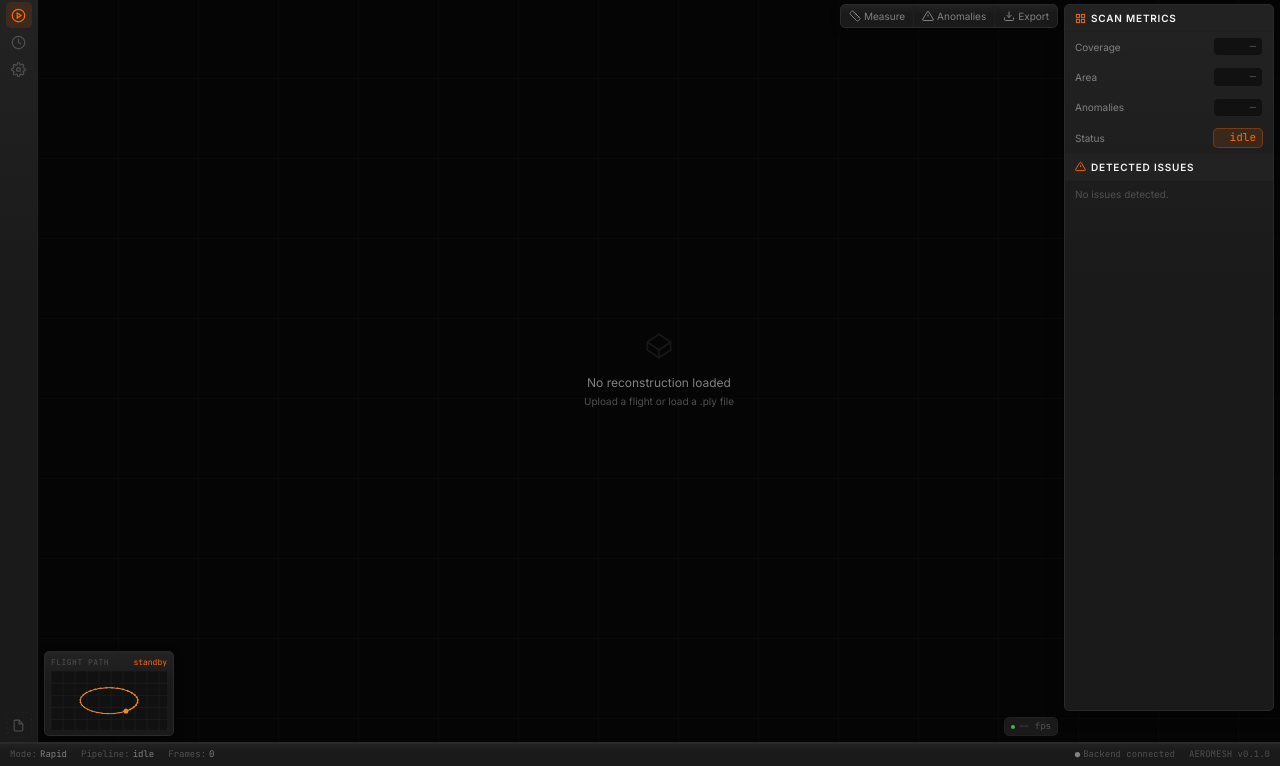
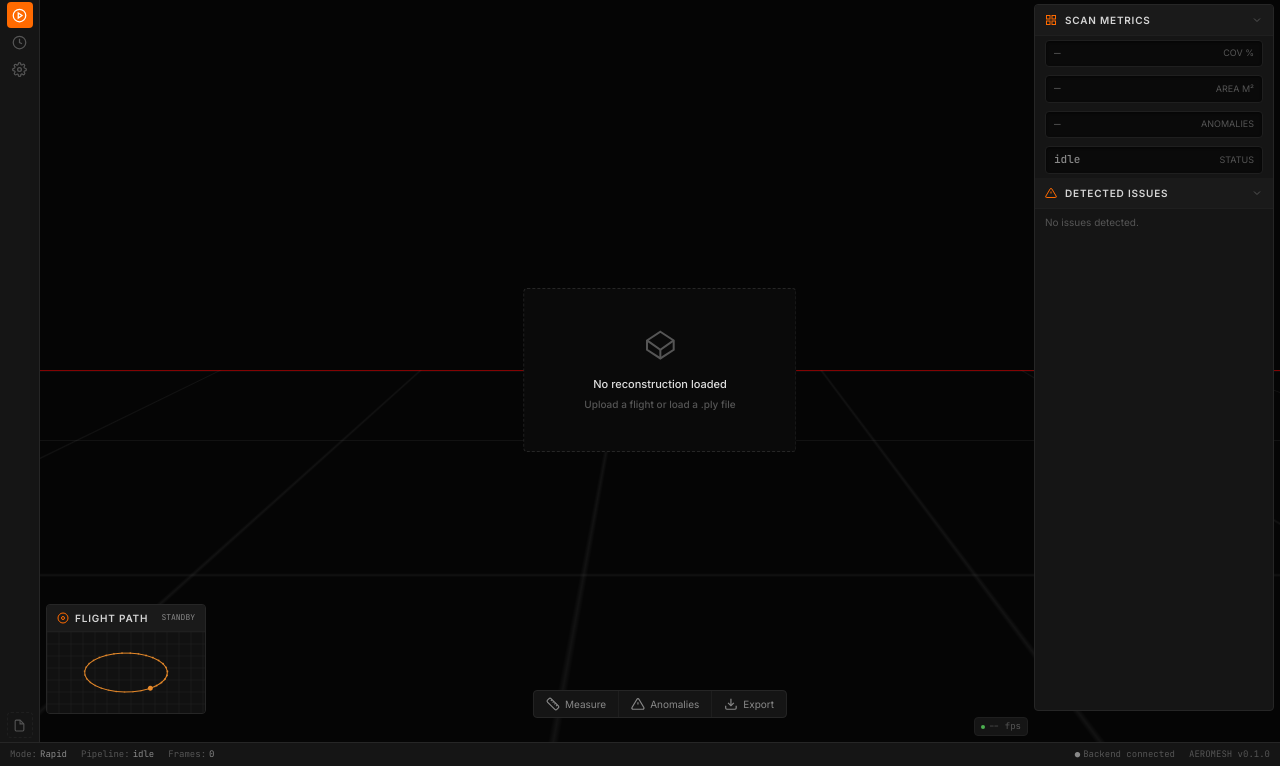
Before and after one commit to hemanth-008/AeroMesh, a website built with Vite: page aeromesh-frontend/aeromesh-frontend/index.html in a window 1280 px wide. Shown: the part 34-800 px from the top of the page. Built offline with nearby package versions, Linux system fonts and the light colour scheme; what @mkkellogg/gaussian-splats-3d would draw is missing.

Commit message:
UI Restyle to SuperSplat design system

```diff
--- a/aeromesh-frontend/aeromesh-frontend/index.html
+++ b/aeromesh-frontend/aeromesh-frontend/index.html
@@ -148,7 +148,10 @@
 
         <div id="minimap">
           <div class="minimap-header">
-            <span class="minimap-label">Flight path</span>
+            <span class="minimap-label">
+              <svg viewBox="0 0 24 24" fill="none" stroke="currentColor" stroke-width="2"><circle cx="12" cy="12" r="10"/><circle cx="12" cy="12" r="3"/></svg>
+              Flight path
+            </span>
             <span class="minimap-status" id="minimap-status">standby</span>
           </div>
           <canvas id="minimap-canvas"></canvas>
@@ -189,33 +192,42 @@
           </div>
         </div>
 
-        <!-- Floating property panel (inside viewer, over canvas) -->
         <aside id="rightrail">
           <div class="rail-section-title">
-            <svg viewBox="0 0 24 24" fill="none" stroke="currentColor" stroke-width="2"><rect x="3" y="3" width="7" height="7"/><rect x="14" y="3" width="7" height="7"/><rect x="14" y="14" width="7" height="7"/><rect x="3" y="14" width="7" height="7"/></svg>
+            <svg class="icon" viewBox="0 0 24 24" fill="none" stroke="currentColor" stroke-width="2"><rect x="3" y="3" width="7" height="7"/><rect x="14" y="3" width="7" height="7"/><rect x="14" y="14" width="7" height="7"/><rect x="3" y="14" width="7" height="7"/></svg>
             Scan Metrics
+            <svg class="chevron" viewBox="0 0 24 24" fill="none" stroke="currentColor" stroke-width="2"><polyline points="6 9 12 15 18 9"/></svg>
           </div>
 
           <div class="stat">
-            <span class="stat-label">Coverage</span>
-            <span class="stat-value placeholder" id="stat-coverage">&mdash;</span>
+            <div class="stat-field">
+              <span class="stat-value placeholder" id="stat-coverage">&mdash;</span>
+              <span class="stat-label">Cov %</span>
+            </div>
           </div>
           <div class="stat">
-            <span class="stat-label">Area</span>
-            <span class="stat-value placeholder" id="stat-area">&mdash;</span>
+            <div class="stat-field">
+              <span class="stat-value placeholder" id="stat-area">&mdash;</span>
+              <span class="stat-label">Area m²</span>
+            </div>
           </div>
           <div class="stat">
-            <span class="stat-label">Anomalies</span>
-            <span class="stat-value placeholder" id="stat-anomalies">&mdash;</span>
+            <div class="stat-field">
+              <span class="stat-value placeholder" id="stat-anomalies">&mdash;</span>
+              <span class="stat-label">Anomalies</span>
+            </div>
           </div>
           <div class="stat">
-            <span class="stat-label">Status</span>
-            <span class="stat-value" id="stat-status">idle</span>
+            <div class="stat-field">
+              <span class="stat-value" id="stat-status">idle</span>
+              <span class="stat-label">Status</span>
+            </div>
           </div>
 
           <div class="rail-section-title" style="margin-top: 0;">
-            <svg viewBox="0 0 24 24" fill="none" stroke="currentColor" stroke-width="2"><path d="M10.29 3.86L1.82 18a2 2 0 0 0 1.71 3h16.94a2 2 0 0 0 1.71-3L13.71 3.86a2 2 0 0 0-3.42 0z"/><line x1="12" y1="9" x2="12" y2="13"/><line x1="12" y1="17" x2="12.01" y2="17"/></svg>
+            <svg class="icon" viewBox="0 0 24 24" fill="none" stroke="currentColor" stroke-width="2"><path d="M10.29 3.86L1.82 18a2 2 0 0 0 1.71 3h16.94a2 2 0 0 0 1.71-3L13.71 3.86a2 2 0 0 0-3.42 0z"/><line x1="12" y1="9" x2="12" y2="13"/><line x1="12" y1="17" x2="12.01" y2="17"/></svg>
             Detected Issues
+            <svg class="chevron" viewBox="0 0 24 24" fill="none" stroke="currentColor" stroke-width="2"><polyline points="6 9 12 15 18 9"/></svg>
           </div>
           <div class="anomaly-section" id="anomaly-list">
             <div style="font-size: 10px; color: var(--text-dim); padding: 6px 10px;">No issues detected.</div>
--- a/aeromesh-frontend/aeromesh-frontend/src/style.css
+++ b/aeromesh-frontend/aeromesh-frontend/src/style.css
@@ -14,30 +14,32 @@
    ═══════════════════════════════════════════════ */
 
 :root {
-  --bg:           #0c0c0c;
-  --bg-dark:      #080808;
   --bg-canvas:    #050505;
-  --panel:        #1a1a1a;
-  --panel-header: #222222;
-  --panel-input:  #111111;
-  --panel-hover:  #262626;
-  --panel-active: #2c2c2c;
+  --panel:        #151515;
+  --panel-header: #1a1a1a;
+  --panel-input:  #0a0a0a;
+  --panel-hover:  #222222;
+  --panel-active: #2a2a2a;
 
-  --border:       #2a2a2a;
-  --border-dim:   #202020;
-  --separator:    #1e1e1e;
+  --border:       #262626;
+  --border-dim:   #1f1f1f;
+  --separator:    #181818;
 
-  --text:         #c0c0c0;
-  --text-bright:  #eaeaea;
-  --text-heading: #f5f5f5;
-  --text-muted:   #808080;
-  --text-dim:     #505050;
+  --text-bright:  #e0e0e0;
+  --text-heading: #d5d5d5;
+  --text:         #b0b0b0;
+  --text-muted:   #888888;
+  --text-dim:     #555555;
 
   --accent:       #ff6a00;
-  --accent-soft:  #e06010;
-  --accent-bg:    rgba(255, 106, 0, 0.12);
-  --accent-border:rgba(255, 106, 0, 0.30);
+  --accent-soft:  #e05d00;
+  --accent-bg:    #ff6a00;
   --accent-text:  #fff;
+
+  --status-idle:  #888888;
+  --status-run:   #ff6a00;
+  --status-done:  #4caf50;
+  --status-error: #e53935;
 
   --green:        #4caf50;
   --red:          #e53935;
@@ -49,11 +51,8 @@
 
   --menubar-h:    32px;
   --statusbar-h:  24px;
-  --icon-bar-w:   38px;
-  --r:            5px;
-
-  /* Gloss highlight for panels */
-  --gloss:        linear-gradient(180deg, rgba(255,255,255,0.04) 0%, rgba(255,255,255,0) 40%);
+  --icon-bar-w:   40px;
+  --r:            4px;
 }
 
 /* ═══════ Reset ═══════ */
@@ -62,7 +61,7 @@
 
 html, body {
   height: 100%;
-  background: var(--bg-dark);
+  background: var(--bg-canvas);
   color: var(--text);
   font-family: var(--font);
   font-size: 11px;
@@ -145,8 +144,7 @@ html, body {
   align-items: center;
   height: var(--menubar-h);
   background: var(--panel);
-  background-image: var(--gloss);
-  border-bottom: 1px solid var(--border-dim);
+  border-bottom: 1px solid var(--border);
   flex-shrink: 0;
   z-index: 100;
   font-size: 11px;
@@ -203,76 +201,64 @@ html, body {
 /* Mode toggle */
 .mode-toggle {
   display: flex;
-  margin: 0 8px;
+  margin: 0 12px;
   border: 1px solid var(--border);
   border-radius: var(--r);
   overflow: hidden;
-  height: 24px;
+  height: 22px;
   background: var(--panel-input);
-  box-shadow: inset 0 1px 2px rgba(0,0,0,0.4);
 }
 
 .mode-btn {
   background: transparent;
   border: none;
   border-right: 1px solid var(--border-dim);
-  color: var(--text-muted);
+  color: var(--text-dim);
   padding: 0 16px;
   font-family: var(--font);
-  font-size: 11px;
+  font-size: 10px;
   font-weight: 500;
   cursor: pointer;
   height: 100%;
-  transition: all 0.15s ease;
+  transition: background 0.15s ease;
   letter-spacing: 0.02em;
 }
 
 .mode-btn:last-child { border-right: none; }
-.mode-btn:hover { color: var(--text-bright); background: rgba(255,255,255,0.04); }
+.mode-btn:hover { color: var(--text); background: var(--panel-hover); }
 
 .mode-btn.active {
-  background: linear-gradient(180deg, #ff7a1a 0%, #e05800 100%);
+  background: var(--accent);
   color: #fff;
   font-weight: 600;
-  text-shadow: 0 1px 2px rgba(0,0,0,0.3);
-  box-shadow: 0 0 8px rgba(255, 106, 0, 0.3);
 }
 
-/* Stepper — compact chips */
+/* Stepper — flat text */
 #stepper {
   display: flex;
   align-items: center;
-  gap: 0;
+  gap: 12px;
   list-style: none;
   margin-left: auto;
-  padding: 0 6px;
+  padding: 0 16px;
   height: 100%;
 }
 
 #stepper li {
   font-family: var(--font-mono);
-  font-size: 9px;
+  font-size: 10px;
   color: var(--text-dim);
-  padding: 2px 6px;
-  background: var(--panel-input);
-  border-right: 1px solid var(--border-dim);
-  height: 18px;
   display: flex;
   align-items: center;
   letter-spacing: 0.02em;
 }
 
-#stepper li:first-child { border-radius: var(--r) 0 0 var(--r); }
-#stepper li:last-child { border-radius: 0 var(--r) var(--r) 0; border-right: none; }
-
 #stepper li.active {
   color: var(--accent);
-  background: var(--accent-bg);
 }
 
 #stepper li.complete {
-  color: var(--green);
-  background: rgba(106, 176, 76, 0.06);
+  color: var(--text-muted);
 }
 
 /* Collab — minimal dots */
@@ -313,18 +299,19 @@ html, body {
 .upload-btn {
   display: flex;
   align-items: center;
-  gap: 4px;
+  gap: 6px;
   background: var(--accent);
-  color: #fff;
+  color: var(--accent-text);
   border: none;
-  padding: 3px 10px;
-  margin: 0 6px;
+  padding: 0 12px;
+  margin: 0 12px;
   font-family: var(--font);
   font-size: 10px;
-  font-weight: 500;
+  font-weight: 600;
   cursor: pointer;
   border-radius: var(--r);
-  height: 20px;
+  height: 22px;
+  transition: background 0.1s;
 }
 
 .upload-btn:hover { background: var(--accent-soft); }
@@ -346,8 +333,7 @@ html, body {
 
 #sidebar {
   background: var(--panel);
-  background-image: var(--gloss);
-  border-right: 1px solid var(--border-dim);
+  border-right: 1px solid var(--border);
   display: flex;
   flex-direction: column;
   justify-content: space-between;
@@ -378,7 +364,7 @@ html, body {
 .nav-item span { display: none; }
 .nav-item svg { width: 15px; height: 15px; }
 .nav-item:hover { color: var(--text); background: var(--panel-hover); }
-.nav-item.active { color: var(--accent); background: var(--accent-bg); }
+.nav-item.active { color: #fff; background: var(--accent); border-radius: var(--r); }
 
 .nav-item::after {
   content: attr(data-tooltip);
@@ -440,13 +426,19 @@ html, body {
 #viewer-panel::before {
   content: '';
   position: absolute;
-  inset: 0;
+  top: 50%;
+  left: 0;
+  right: 0;
+  bottom: -50%;
   background:
-    linear-gradient(rgba(255,255,255,0.015) 1px, transparent 1px),
-    linear-gradient(90deg, rgba(255,255,255,0.015) 1px, transparent 1px);
-  background-size: 80px 80px;
+    linear-gradient(rgba(255,255,255,0.05) 1px, transparent 1px),
+    linear-gradient(90deg, rgba(255,255,255,0.05) 1px, transparent 1px);
+  background-size: 100px 100px;
   pointer-events: none;
   z-index: 0;
+  transform-origin: center top;
+  transform: perspective(800px) rotateX(75deg) scale(2);
+  border-top: 2px solid rgba(255,0,0,0.5); /* X axis (red) */
 }
 
 #splat-container {
@@ -464,53 +456,55 @@ html, body {
 /* Empty state */
 #viewer-empty-state {
   position: absolute;
-  inset: 0;
+  top: 50%;
+  left: 50%;
+  transform: translate(-50%, -50%);
   display: flex;
   flex-direction: column;
   align-items: center;
   justify-content: center;
   pointer-events: none;
   z-index: 2;
+  border: 1px dashed var(--border);
+  padding: 40px 60px;
+  border-radius: var(--r);
+  background: var(--panel-input);
 }
 
 #viewer-empty-state.hidden { display: none; }
 
-.empty-icon {
-  margin-bottom: 10px;
-}
-
 .empty-icon svg {
-  width: 28px;
-  height: 28px;
+  width: 32px;
+  height: 32px;
   color: var(--text-dim);
-  opacity: 0.25;
 }
 
 #viewer-empty-state p {
-  color: var(--text-muted);
-  font-size: 12px;
+  color: var(--text-bright);
+  font-size: 11px;
+  font-weight: 500;
+  margin-top: 12px;
 }
 
 #viewer-empty-state .hint {
   font-size: 10px;
   color: var(--text-dim);
-  margin-top: 2px;
+  margin-top: 4px;
 }
 
 /* Viewer toolbar — floating, grouped icons like SuperSplat bottom bar */
 #viewer-tools {
   position: absolute;
-  top: 6px;
-  right: 6px;
+  bottom: 24px;
+  left: 50%;
+  transform: translateX(-50%);
   display: flex;
   gap: 0;
   z-index: 10;
   background: var(--panel);
-  background-image: var(--gloss);
   border: 1px solid var(--border);
   border-radius: var(--r);
   overflow: hidden;
-  box-shadow: 0 2px 8px rgba(0,0,0,0.4);
 }
 
 #viewer-tools button {
@@ -518,58 +512,69 @@ html, body {
   border: none;
   border-right: 1px solid var(--border-dim);
   color: var(--text-muted);
-  padding: 5px 8px;
+  padding: 6px 12px;
   font-family: var(--font);
   font-size: 10px;
   cursor: pointer;
   display: flex;
   align-items: center;
-  gap: 3px;
+  gap: 5px;
 }
 
 #viewer-tools button:last-child { border-right: none; }
-#viewer-tools button svg { width: 12px; height: 12px; }
-#viewer-tools button:hover { color: var(--text-bright); background: var(--panel-hover); }
-#viewer-tools button.active { color: var(--accent); background: var(--accent-bg); }
+#viewer-tools button svg { width: 14px; height: 14px; }
+#viewer-tools button:hover { color: var(--text); background: var(--panel-hover); }
+#viewer-tools button.active { color: #fff; background: var(--accent); }
 
 /* Minimap */
 #minimap {
   position: absolute;
   left: 6px;
-  bottom: 6px;
+  bottom: 28px;
   background: var(--panel);
-  background-image: var(--gloss);
   border: 1px solid var(--border);
   border-radius: var(--r);
-  padding: 5px 6px;
-  width: 130px;
-  height: 85px;
+  width: 160px;
+  height: 110px;
   display: flex;
   flex-direction: column;
   z-index: 10;
-  box-shadow: 0 2px 8px rgba(0,0,0,0.4);
+  overflow: hidden;
 }
 
 .minimap-header {
   display: flex;
   justify-content: space-between;
   align-items: center;
-  margin-bottom: 3px;
+  padding: 6px 10px;
+  background: var(--panel-header);
+  border-bottom: 1px solid var(--border-dim);
 }
 
 .minimap-label {
-  font-family: var(--font-mono);
-  font-size: 8px;
-  color: var(--text-dim);
+  font-size: 10px;
+  font-weight: 600;
+  color: var(--text-heading);
   text-transform: uppercase;
-  letter-spacing: 0.06em;
+  letter-spacing: 0.08em;
+  display: flex;
+  align-items: center;
+  gap: 6px;
+}
+
+.minimap-label svg {
+  width: 12px;
+  height: 12px;
+  color: var(--accent);
 }
 
 .minimap-status {
   font-family: var(--font-mono);
   font-size: 8px;
-  color: var(--accent);
+  color: var(--status-idle);
+  text-transform: uppercase;
 }
+.minimap-status.active { color: var(--status-done); }
 
 #minimap-canvas {
   flex: 1;
@@ -660,26 +665,20 @@ html, body {
   top: 6px;
   right: 6px;
   bottom: calc(var(--statusbar-h) + 7px);
-  width: 210px;
+  width: 240px;
   z-index: 20;
   background: var(--panel);
-  background-image: var(--gloss);
   border: 1px solid var(--border);
   border-radius: var(--r);
-  box-shadow: 0 4px 16px rgba(0,0,0,0.5), inset 0 1px 0 rgba(255,255,255,0.04);
   display: flex;
   flex-direction: column;
   overflow-y: auto;
   pointer-events: auto;
 }
 
-/* Make viewer tools move left when right panel exists */
-#viewer-tools {
-  right: 222px;
-}
-
+/* Make viewer info move left when right panel exists */
 #viewer-info {
-  right: 222px;
+  right: 252px;
 }
 
 .rail-section-title {
@@ -688,68 +687,70 @@ html, body {
   color: var(--text-heading);
   text-transform: uppercase;
   letter-spacing: 0.08em;
-  padding: 6px 10px;
+  padding: 8px 10px;
   background: var(--panel-header);
   border-bottom: 1px solid var(--border-dim);
   display: flex;
   align-items: center;
-  gap: 5px;
-  cursor: default;
+  gap: 8px;
+  cursor: pointer;
 }
 
-.rail-section-title svg {
-  width: 11px;
-  height: 11px;
+.rail-section-title svg.icon {
+  width: 12px;
+  height: 12px;
   color: var(--accent);
 }
 
+.rail-section-title svg.chevron {
+  width: 12px;
+  height: 12px;
+  margin-left: auto;
+  color: var(--text-dim);
+}
+
 .stat {
+  padding: 4px 10px;
+}
+
+.stat:first-of-type { margin-top: 4px; }
+.stat:last-of-type { margin-bottom: 4px; }
+
+.stat-field {
   display: flex;
   align-items: center;
   justify-content: space-between;
-  padding: 5px 10px;
-  border-bottom: 1px solid var(--border-dim);
+  width: 100%;
+  background: var(--panel-input);
+  padding: 5px 8px;
+  border-radius: var(--r);
+  border: 1px solid var(--border-dim);
+  box-shadow: inset 0 1px 3px rgba(0,0,0,0.6);
 }
-
-.stat:last-of-type { border-bottom: none; }
-
-.stat-label {
-  font-size: 10px;
-  color: var(--text-muted);
-  display: flex;
-  align-items: center;
-  gap: 4px;
-}
-
-.stat-label svg { width: 10px; height: 10px; color: var(--text-dim); }
 
 .stat-value {
   font-family: var(--font-mono);
   font-size: 11px;
   color: var(--text-bright);
-  background: var(--panel-input);
-  padding: 1px 6px;
-  border-radius: var(--r);
-  border: 1px solid var(--border-dim);
-  min-width: 50px;
-  text-align: right;
 }
 
 .stat-value.placeholder { color: var(--text-dim); }
 
-#stat-status {
-  color: var(--accent);
-  border-color: var(--accent-border);
-  background: var(--accent-bg);
+.stat-label {
+  font-size: 9px;
+  color: var(--text-dim);
+  text-transform: uppercase;
 }
 
+#stat-status {
+  color: var(--status-idle);
+  font-weight: 500;
+}
 #stat-status.processing {
-  animation: pulse 1s ease-in-out infinite;
+  color: var(--status-run);
 }
-
-@keyframes pulse {
-  0%, 100% { opacity: 1; }
-  50% { opacity: 0.5; }
+#stat-status.done {
+  color: var(--status-done);
 }
 
 /* Anomalies */
@@ -790,9 +791,7 @@ html, body {
 #statusbar {
   height: var(--statusbar-h);
   background: var(--panel);
-  background-image: var(--gloss);
   border-top: 1px solid var(--border);
-  box-shadow: inset 0 1px 0 rgba(255,255,255,0.03);
   display: flex;
   align-items: center;
   padding: 0 10px;
```
